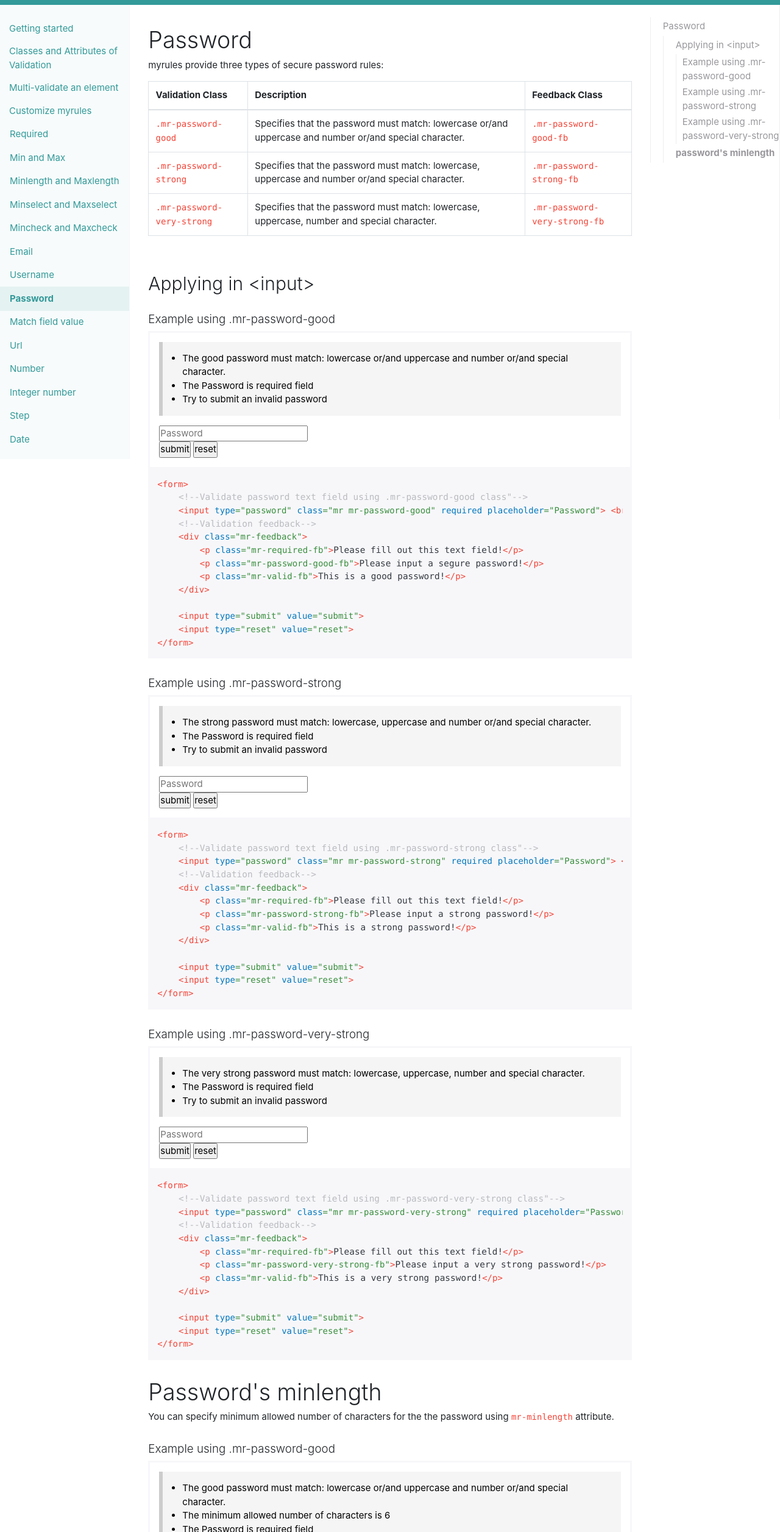
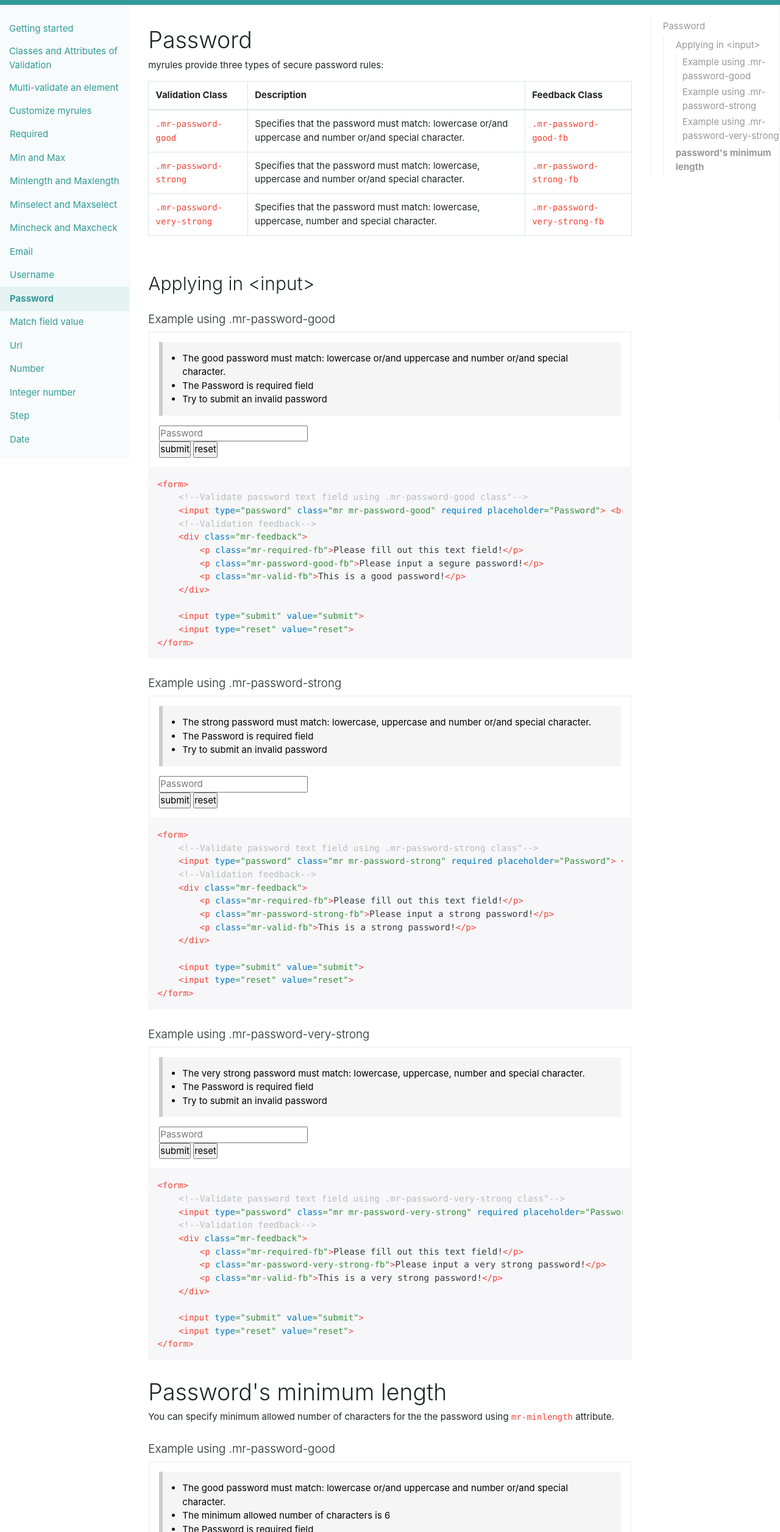
Before and after one commit to AlbertoAdolfo27/myrules, a plain HTML site: page docs/password.html in a window 1280 px wide. Shown: the part 47-2560 px from the top of the page at 61% size. Drawn offline with Linux system fonts and the light colour scheme.

Commit message:
Update validate password documentation

```diff
--- a/docs/password.html
+++ b/docs/password.html
@@ -209,7 +209,7 @@
                         </article>
 
                         <article>
-                            <h1  id="password-minlength">Password's minlength</h1>
+                            <h1  id="password-minlength">Password's minimum length</h1>
                             <p>You can specify minimum allowed number of characters for the the password using <a href="minlength-and-maxlength.html"><code class="attr">mr-minlength</code></a> attribute.</p>
 
                             <div>
@@ -285,7 +285,7 @@
                                 </ul>
                             </li>
                             <li class="nav-item">
-                                <a class="nav-link" href="#password-minlength">password's minlength</a>
+                                <a class="nav-link" href="#password-minlength">password's minimum length</a>
                             </li>
                         </ul>
                     </li>
```
